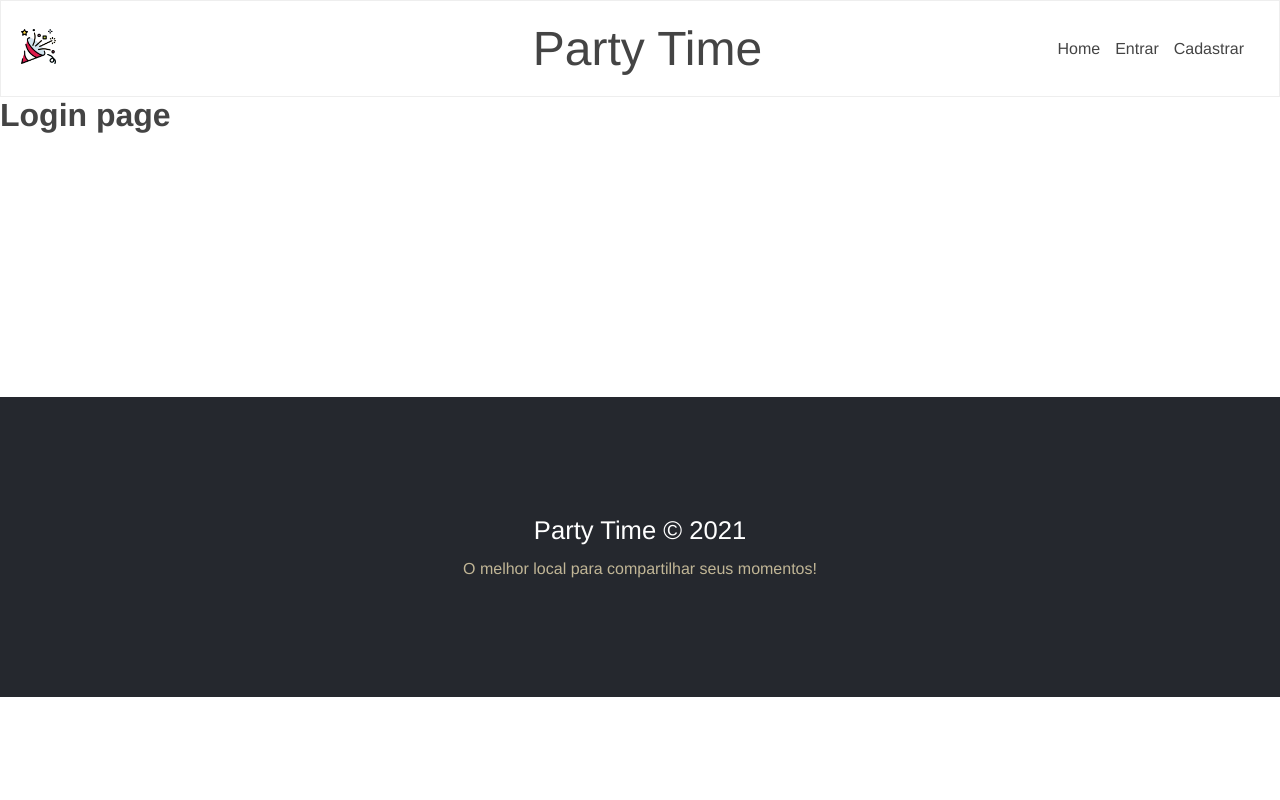
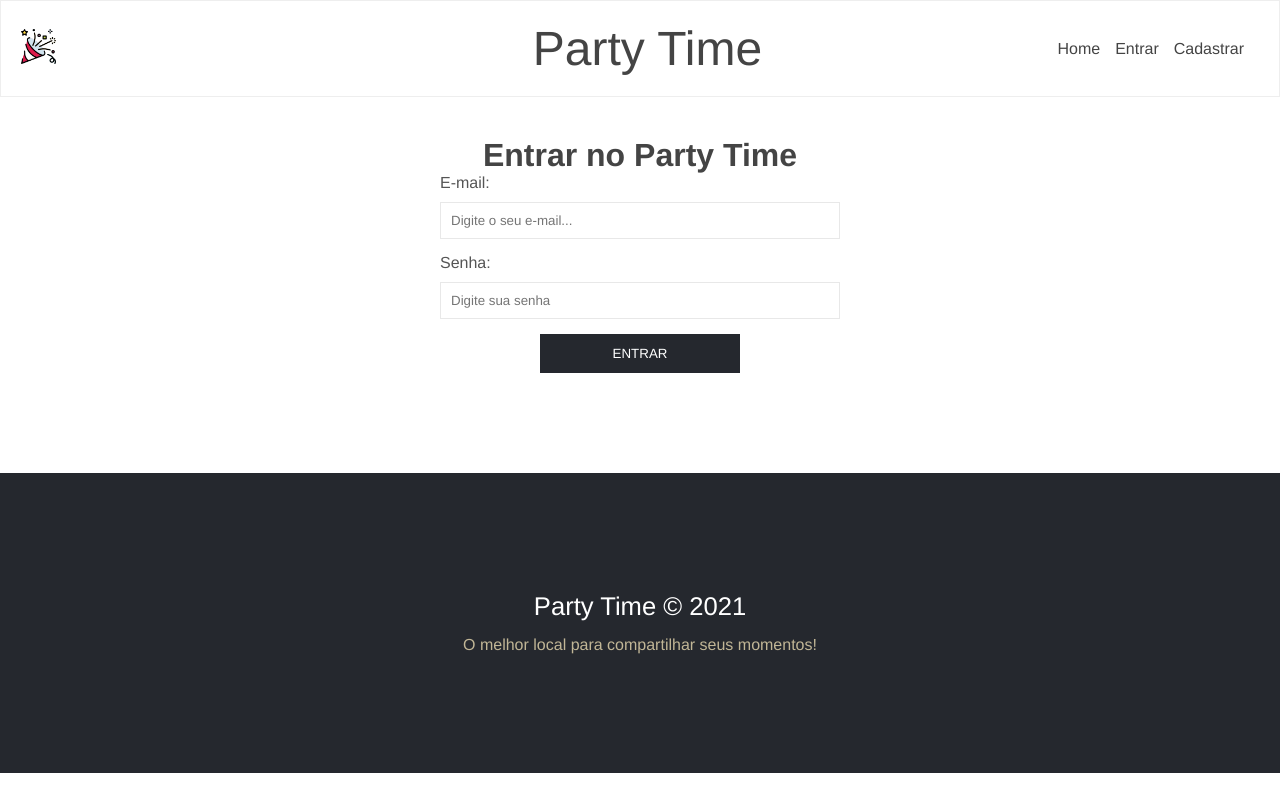
Before and after one commit to vtrolinux/projeto-Festas, a Vue app in the folder frontend/: page /login in a window 1280 px wide. Built offline with nearby package versions, Linux system fonts and the light colour scheme.

Commit message:
login/register/auth front completo

```diff
--- /dev/null
+++ b/frontend/src/components/LoginForm.vue
@@ -0,0 +1,110 @@
+<template>
+    <div>
+        <Message :msg='msg' :msgClass='msgClass' />
+        <form id='login-form' @submit="login($event)">
+            <div class="input-container">
+                <label for="email">E-mail:</label>
+                <input type="email" name='email' id='email' v-model='email' placeholder="Digite o seu e-mail...">
+            </div>
+            <div class="input-container">
+                <label for="password">Senha:</label>
+                <input type="password" name='password' id='password' v-model='password' placeholder="Digite sua senha">
+            </div>
+            <InputSubmit text='Entrar'/>
+        </form>
+    </div>
+</template>
+
+<script>
+import InputSubmit from './form/InputSubmit.vue'
+import Message from './Message.vue'
+
+export default {
+    name: 'LoginForm',
+    components: {
+        Message,
+        InputSubmit
+    },
+    data() {
+        return {
+            email: null,
+            password: null,
+            msg: null,
+            msgClass: null
+        }
+    },
+    methods: {
+        async login(e) {
+            e.preventDefault()
+
+            const url = 'http://localhost:3000/api/auth/login'
+            const data = {
+
+                email: this.email,
+                password: this.password,
+
+            }
+            const jsonData = JSON.stringify(data)
+            console.log(jsonData)
+
+            const fetchOptions = {
+            method: "POST",
+            headers: {
+                "Content-Type": "application/json"
+            },
+            body: jsonData
+            }
+            await fetch(url, fetchOptions)
+            .then((resp) => resp.json())
+            .then((data) =>{
+                let auth = false
+                if(data.error) {
+                    this.msg = data.error,
+                    this.msgClass = 'error'
+                }else{
+                    auth = true
+                    this.msg = data.msg
+                    this.msgClass = 'success'
+
+                    //emitir evento para o vuex salvar o usuario(storage) ex: salvar token/id para uso futuro
+                    this.$store.commit('authenticate', {token: data.token, userId: data.userId})
+                }
+                setTimeout(() => {
+                    if(!auth){
+                        this.msg = null
+                    }else{
+                        //se efetuar o login redireciona para dashboard
+                        this.$router.push('dashboard')
+                    }
+                    },2000)// apaga a mensagem de confirmação depois de 2 segundos
+            }).catch((err) => {
+                    console.log(err)
+                })
+        }
+    }
+}
+</script>
+<style scoped>
+    #login-form {
+        max-width: 400px;
+        margin: 0 auto;
+        display: flex;
+        flex-direction: column;
+
+    }
+    .input-container {
+        display: flex;
+        flex-direction: column;
+        margin-bottom: 15px;
+        text-align: left;
+    }
+    .input-container label {
+        margin-bottom: 10px;
+        color: #555;
+    }
+    .input-container input {
+        padding:10px;
+        border: 1px solid #e8e8e8;
+    }
+
+</style>
--- a/frontend/src/views/Login.vue
+++ b/frontend/src/views/Login.vue
@@ -1,15 +1,24 @@
 <template>
     <div class="login">
-        <h1>Login page</h1>
+        <h1>Entrar no Party Time</h1>
+        <LoginForm />
     </div>
 </template>
 
 <script>
+import LoginForm from '../components/LoginForm.vue'
     export default {
-
+        components: {
+            LoginForm
+        }
     }
 </script>
 
 <style scoped>
+    .login {
+        text-align: center;
+        padding-top: 40px;
+        padding-bottom: 100px;
+    }
 
 </style>
```
